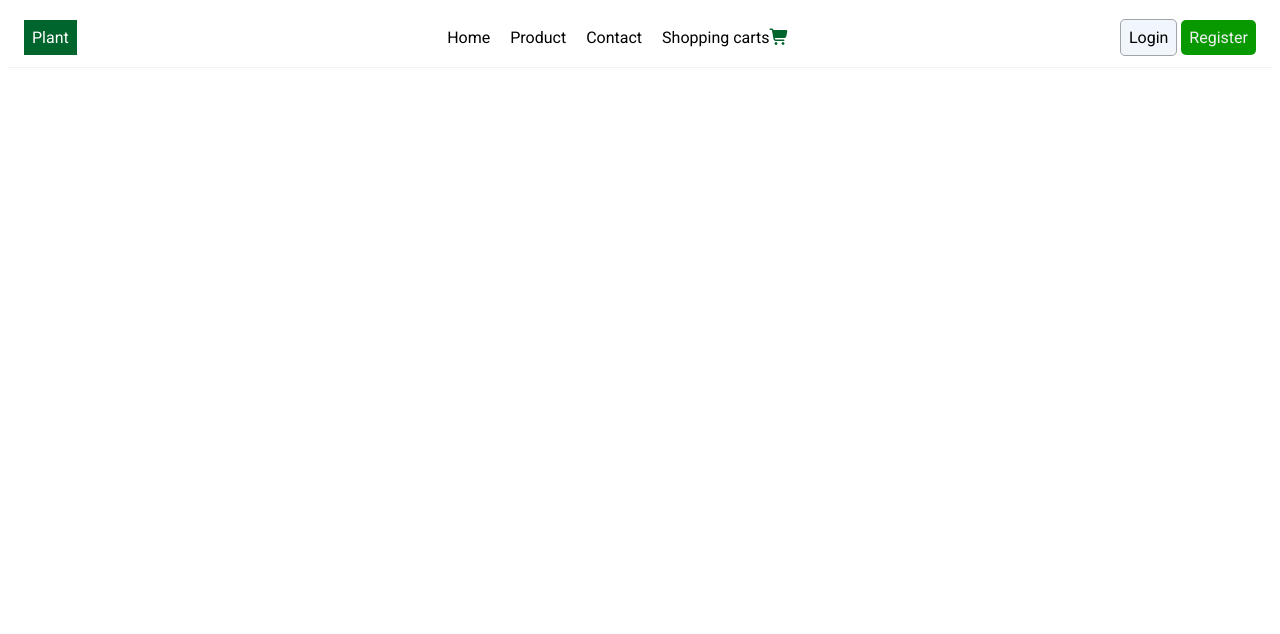
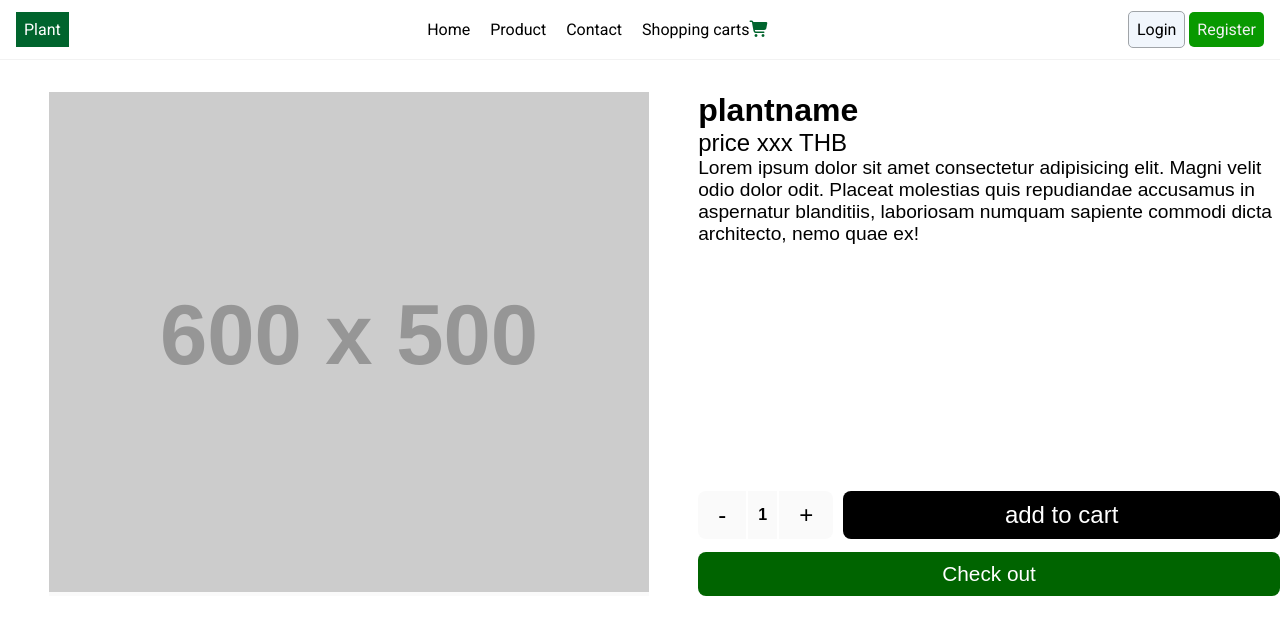
Before and after one commit to 1stntwdev/Redesign-web, a plain HTML site: page Frontend/src/pages/user/Product/product.html in a window 1280 px wide. Drawn offline with nearby package versions, Linux system fonts and the light colour scheme; placeholder pictures from the web are drawn by us; a web font is replaced by a local one.

Commit message:
style : css product page

```diff
--- /dev/null
+++ b/Frontend/src/pages/user/Product/product.css
@@ -0,0 +1,124 @@
+*{
+  padding: 0;
+  margin: 0;
+  box-sizing: border-box;
+}
+.product-detail{
+  display: grid;
+  grid-template-columns: 1.2fr 1fr;
+  margin-top: 2rem;
+}
+.img-area{
+  display: block;
+  margin: 0 auto;
+  background-color: #fafafa;
+}
+.img-area img{
+  /* width: 100%;
+  height: 100%; */
+  overflow: hidden;
+  object-fit: cover;
+}
+.text-area{
+  display: flex;
+  flex-direction: column;
+  max-width: 600px;
+  width: 100%;
+}
+.top{
+  .product-title{
+    font-size: 2rem;
+  }
+  .product-price{
+    font-size: 1.5rem;
+  }
+  .product-description{
+    font-size: 1.2rem;
+  }
+}
+.bottom{
+  margin-top: auto;
+  display: flex;
+  flex-direction: column;
+  gap: 5px;
+ .quantity-area{
+  border-radius: 16px;
+  .btn{
+    padding: 10px 20px;
+    font-size: 24px;
+    border-radius: 8px;
+    cursor: pointer;
+  }
+}
+.quantity-area{
+  display: flex;
+  gap: 10px;
+  align-items: stretch;
+}
+ .add-cart{
+    background: #000;
+    color: #fff;
+    outline: none;
+    border: none;
+    font-size: 1rem;
+    flex:1;
+
+  }
+ .quantity-box{
+  display: inline-flex;
+
+  .qty-number{
+    text-align: center;
+    border: none;
+    background: #fafafa;
+    font-weight: 600;
+    border-left: 2px solid #fff;
+    border-right: 2px solid #fff;
+    font-size: 1rem;
+  }
+  .qty-btn{
+    background: #fafafa;
+    border: none;
+    outline: none;
+    padding: 10px 20px;
+    font-size: 24px;
+    cursor: pointer;
+  }
+  .qty-btn:hover{
+    background: #ddd;
+  }
+
+  .minus{
+    border-radius: 8px 0 0 8px;
+  }
+  .plus{
+    border-radius: 0 8px 8px 0;
+
+  }
+  input:focus {
+  outline: none;
+}
+  input[type="number"]::-webkit-outer-spin-button,
+  input[type="number"]::-webkit-inner-spin-button {
+  -webkit-appearance: none;
+  margin: 0;
+    }
+  }
+.check-out{
+  background: darkgreen;
+  padding: 10px 20px;
+  border: none;
+  outline: none;
+  color: #fff;
+  font-size: 1.3rem;
+  border-radius: 8px;
+  margin-top: 0.5rem;
+  cursor: pointer;
+}
+
+
+
+
+
+
+}
--- a/Frontend/src/pages/user/Product/product.html
+++ b/Frontend/src/pages/user/Product/product.html
@@ -7,9 +7,35 @@
   <link href="https://fonts.googleapis.com/css2?family=BBH+Bartle&family=BBH+Bogle&family=Roboto:ital,wght@0,100..900;1,100..900&display=swap" rel="stylesheet">
 <link rel="stylesheet" href="https://cdnjs.cloudflare.com/ajax/libs/font-awesome/7.0.1/css/all.min.css">
 <script src="https://cdn.jsdelivr.net/npm/axios@1.13.2/dist/axios.min.js"></script> <!-- axios cdn for web -->
+<!--product.css -->
+<link rel="stylesheet" href="./product.css">
 </head>
 <body>
   <section id="nav-container"></section>
+  <main class="product-detail" id="product-detail">
+    <section class="img-area"><img src="https://placehold.co/600x500" alt=""></section>
+    <section class="text-area">
+      <div class="top">
+        <h4 class="product-title">plantname</h4>
+        <span class="product-price">price xxx  THB</span>
+        <p class="product-description">Lorem ipsum dolor sit amet consectetur adipisicing elit. Magni velit odio dolor odit. Placeat molestias quis repudiandae accusamus in aspernatur blanditiis, laboriosam numquam sapiente commodi dicta architecto, nemo quae ex!</p>
+      </div>
+      <div class="bottom">
+        <div class="quantity-area">
+          <div class="quantity-box">
+            <button class="qty-btn minus">-</button>
+            <input type="number" class="qty-number"  value="1" min="1" max="5">
+            <button class="qty-btn plus">+</button>
+          </div>
+          <button class="btn add-cart">add to cart</button>
+        </div>
+        <button class="check-out">Check out</button>
+      </div>
+
+      </section>
+
+
+    </main>
 </body>
 <script type="module" defer>
   import { components } from './product.js';
```
